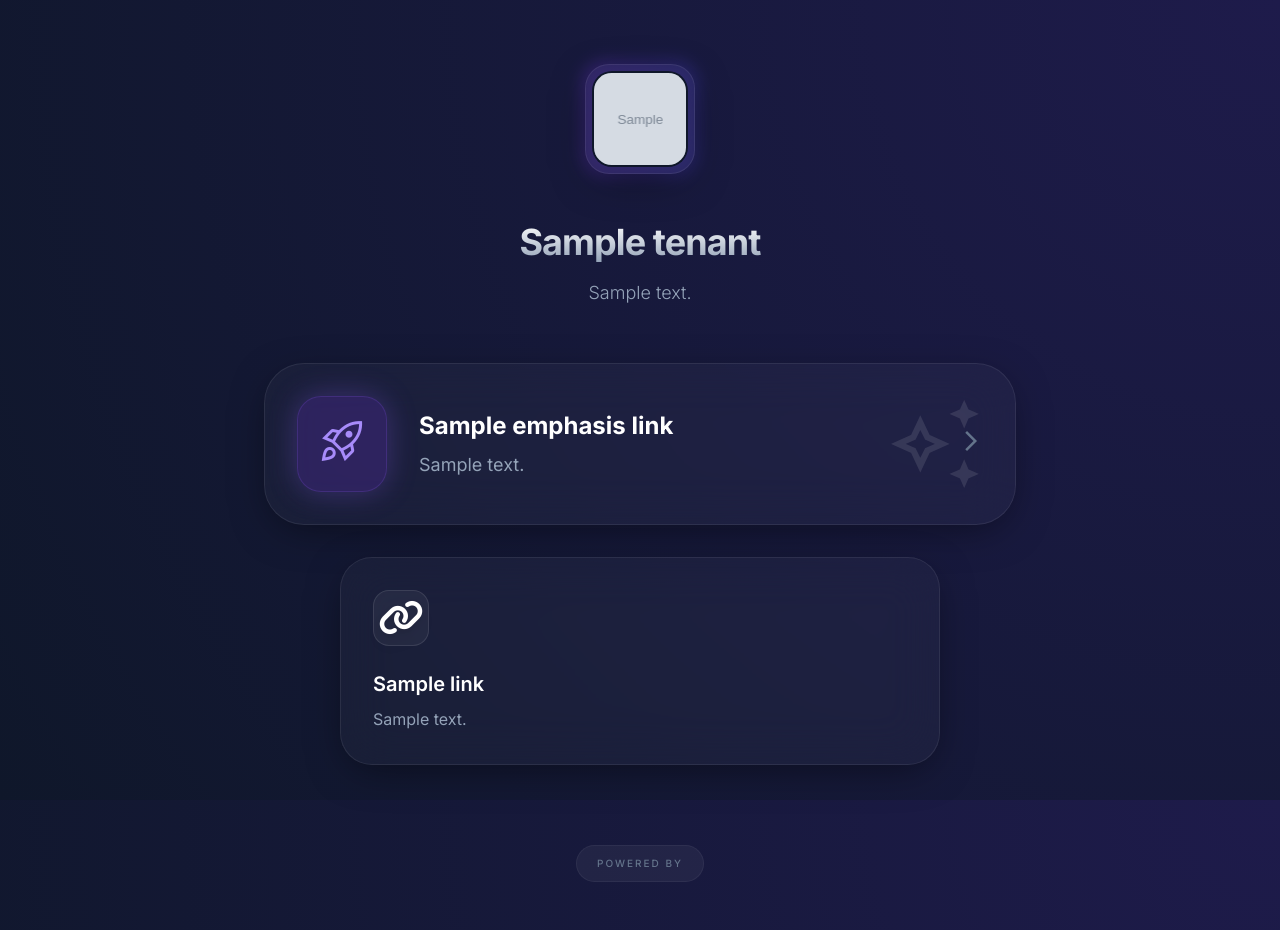
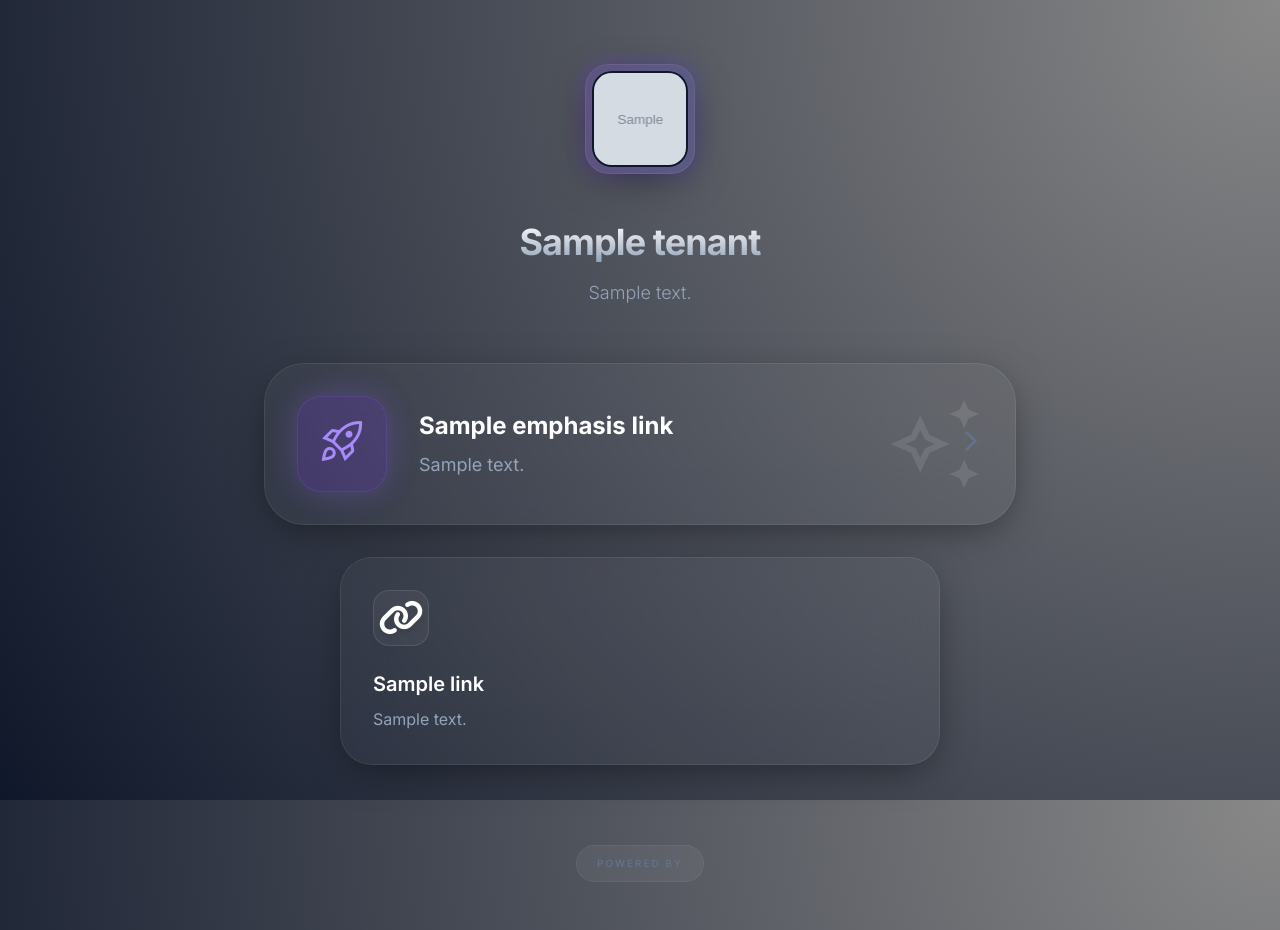
Before and after one commit to Linkeer-Inc/linkhub, a Python web app: template links/templates/links.html in a window 1280 px wide. Run offline with Jinja, Linux system fonts and the light colour scheme; the template is opened without the code that fills it: most values are stand-ins (such as "Sample title", 1, 10 or a date in 2020); grey boxes marked "Sample" are stand-in pictures; some libraries are stand-ins or nearby versions.

Commit message:
feat: tenant primrary color on links page

```diff
--- a/links/templates/links.html
+++ b/links/templates/links.html
@@ -37,7 +37,7 @@
       body {
         font-family: "Inter", sans-serif;
         background:
-          radial-gradient(circle at top right, #1e1b4b, #0f172a),
+          radial-gradient(circle at top right, {{ tenant.primary_color }}, #0f172a),
           linear-gradient(135deg, #0f172a 0%, #1e1b4b 40%, #2e1065 100%);
         background-attachment: fixed;
       }
```
